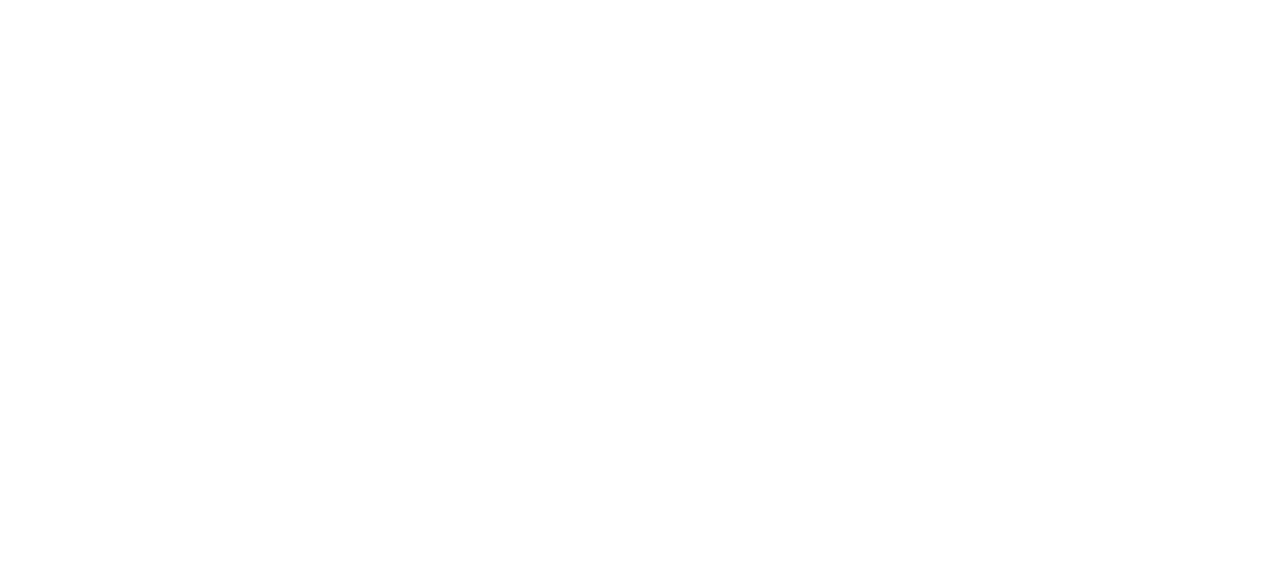
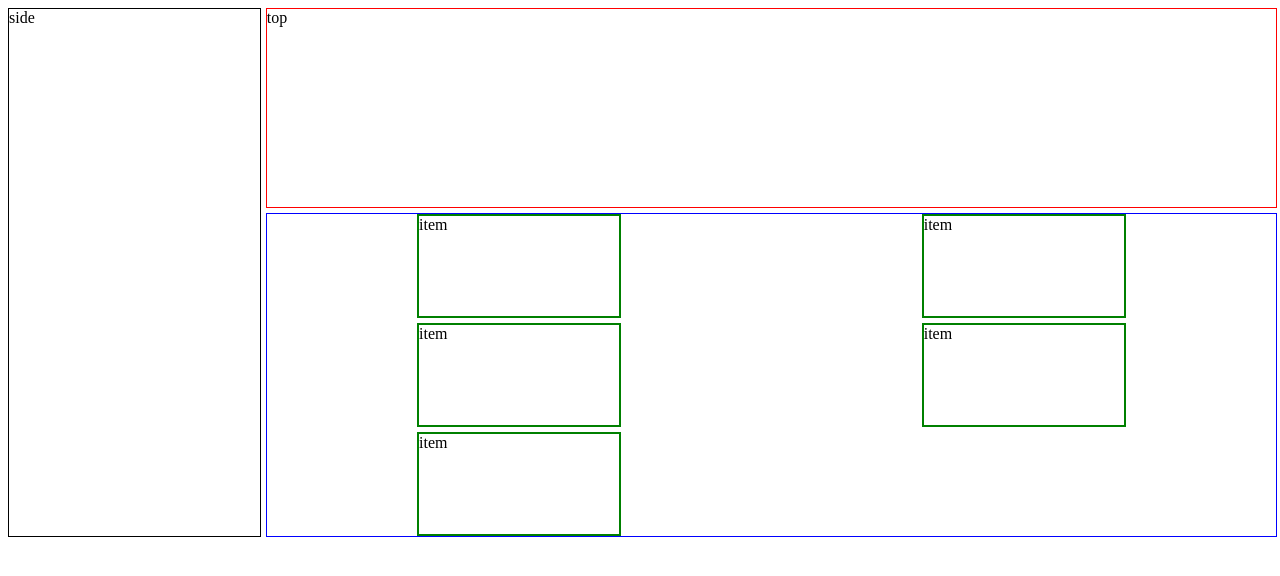
Before and after one commit to wainsix/odinDash, a website: page public/index.html in a window 1280 px wide. Drawn offline with Linux system fonts and the light colour scheme.

Commit message:
basic grid

```diff
--- a/package.json
+++ b/package.json
@@ -1,5 +1,6 @@
 {
   "dependencies": {
-    "express": "^4.19.2"
+    "express": "^4.19.2",
+    "nodemon": "^3.1.0"
   }
 }
--- a/public/index.html
+++ b/public/index.html
@@ -8,6 +8,16 @@
   </head>
   <script src="app.js" async defer></script>
   <body>
-    <div id="bodyContainer"></div>
+    <div id="bodyContainer">
+      <div id="side">side</div>
+      <div id="top">top</div>
+      <div id="main">
+        <div class="mainItem">item</div>
+        <div class="mainItem">item</div>
+        <div class="mainItem">item</div>
+        <div class="mainItem">item</div>
+        <div class="mainItem">item</div>
+      </div>
+    </div>
   </body>
 </html>
--- a/public/style.css
+++ b/public/style.css
@@ -0,0 +1,31 @@
+#bodyContainer {
+  display: grid;
+  grid-template-columns: 20% 80%;
+  grid-template-rows: 200px;
+  grid-template-areas:
+    "side header"
+    "side main";
+  column-gap: 5px;
+  row-gap: 5px;
+}
+#side {
+  border: 1px solid black;
+  grid-area: side;
+}
+#top {
+  border: 1px solid red;
+  grid-area: header;
+}
+#main {
+  border: 1px solid blue;
+  grid-area: main;
+  display: grid;
+  grid-template-columns: 50% 50%;
+  row-gap: 5px;
+}
+.mainItem {
+  border: 2px solid green;
+  height: 100px;
+  width: 200px;
+  place-self: center;
+}
```
Also changed, not shown: 1 other file.
